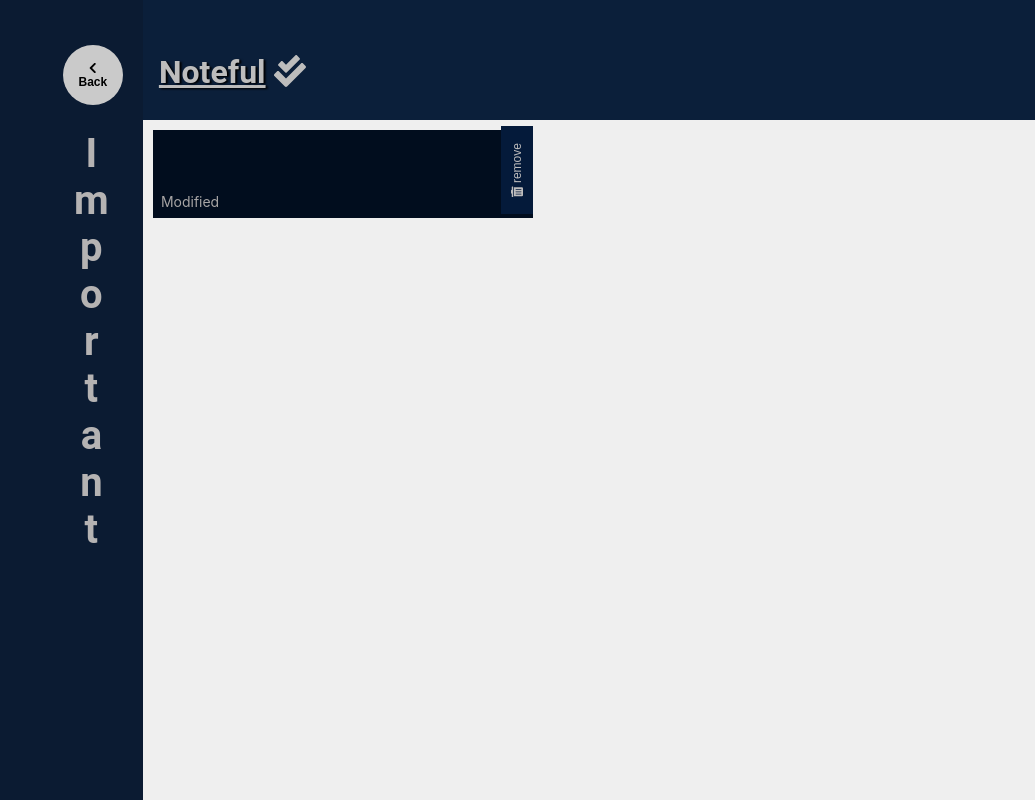
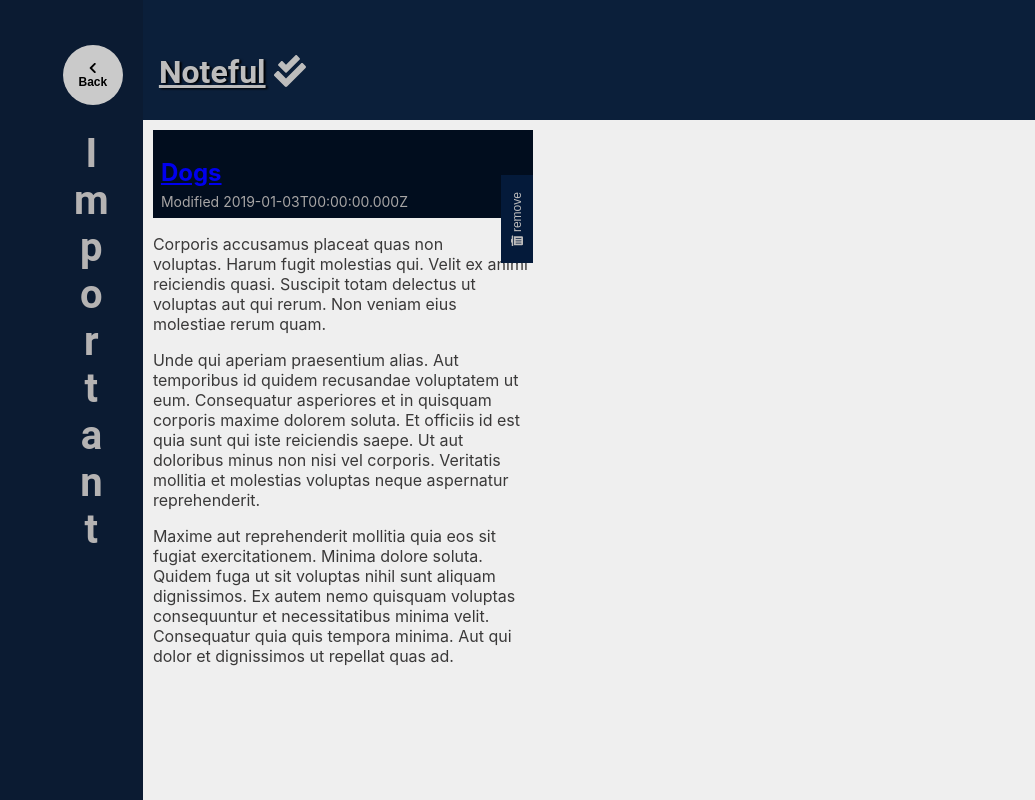
Before and after one commit to neshdev999/noteful-client, a React (Create React App) app: page /note/cbc787a0-ffaf-11e8-8eb2-f2801f1b9fd1 in a window 1280 px wide. Shown: the whole page, without its empty margins (245-1280 px from the left). Built offline with nearby package versions, Linux system fonts and the light colour scheme.

Commit message:
update context for notes
update NoteListMain and NotePageMain  with context

```diff
--- a/src/NoteListMain/NoteListMain.js
+++ b/src/NoteListMain/NoteListMain.js
@@ -4,12 +4,26 @@ import { FontAwesomeIcon } from '@fortawesome/react-fontawesome';
 import Note from '../Note/Note';
 import CircleButton from '../CircleButton/CircleButton';
 import './NoteListMain.css';
+import NoteContext from '../NoteContext';
+import { getNotesForFolder } from '../notes-helper';
 
-function NoteListMain(props) {
+class NoteListMain extends React.Component {
+  static defaultProps = {
+    match: {
+      params: {}
+    }
+  }
+
+  static contextType = NoteContext;
+
+  render(){
+    const { folderId } = this.props.match.params;
+    const { notes=[] } = this.context;
+    const notesForFolder = getNotesForFolder(notes, folderId);
     return (
       <section className='NoteListMain'>
         <ul>
-          {props.notes.map(note =>
+          {notesForFolder.map(note =>
             <li key={note.id}>
               <Note
                 id={note.id}
@@ -34,9 +48,7 @@ function NoteListMain(props) {
       </section>
     )
   }
-
-  NoteListMain.defaultProps = {
-    notes: [],
   }
 
+
   export default NoteListMain;
--- a/src/NotePageMain/NotePageMain.js
+++ b/src/NotePageMain/NotePageMain.js
@@ -1,28 +1,38 @@
 import React from 'react';
 import Note from '../Note/Note';
 import './NotePageMain.css';
+import NoteContext from '../NoteContext';
+import {findNote} from  '../notes-helper';
 
-function NotePageMain(props) {
+
+class NotePageMain extends React.Component {
+  static defaultProps = {
+    match: {
+      params: {}
+    }
+  }
+
+  static contextType = NoteContext;
+
+  render(){
+    const { notes=[] } = this.context;
+    const { noteId } = this.props.match.params;
+    const note = findNote(notes, noteId) || { content: '' };
     return (
       <section className='NotePageMain'>
         <Note
-          id={props.note.id}
-          name={props.note.name}
-          modified={props.note.modified}
+          id={note.id}
+          name={note.name}
+          modified={note.modified}
         />
         <div className='NotePageMain__content'>
-          {props.note.content.split(/\n \r|\n/).map((para, i) =>
+          {note.content.split(/\n \r|\n/).map((para, i) =>
             <p key={i}>{para}</p>
           )}
         </div>
       </section>
     )
   }
-
-  NotePageMain.defaultProps = {
-    note: {
-      content: '',
-    }
   }
 
   export default NotePageMain;
```
